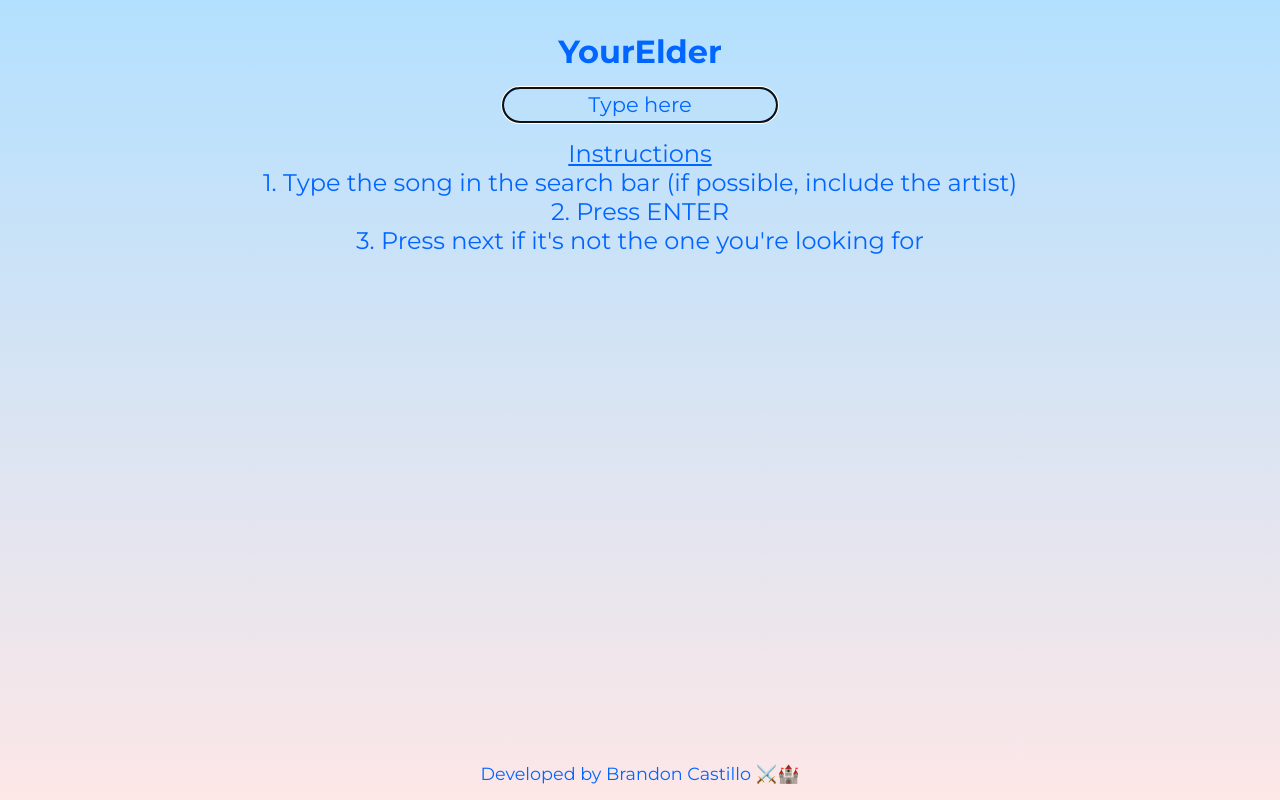
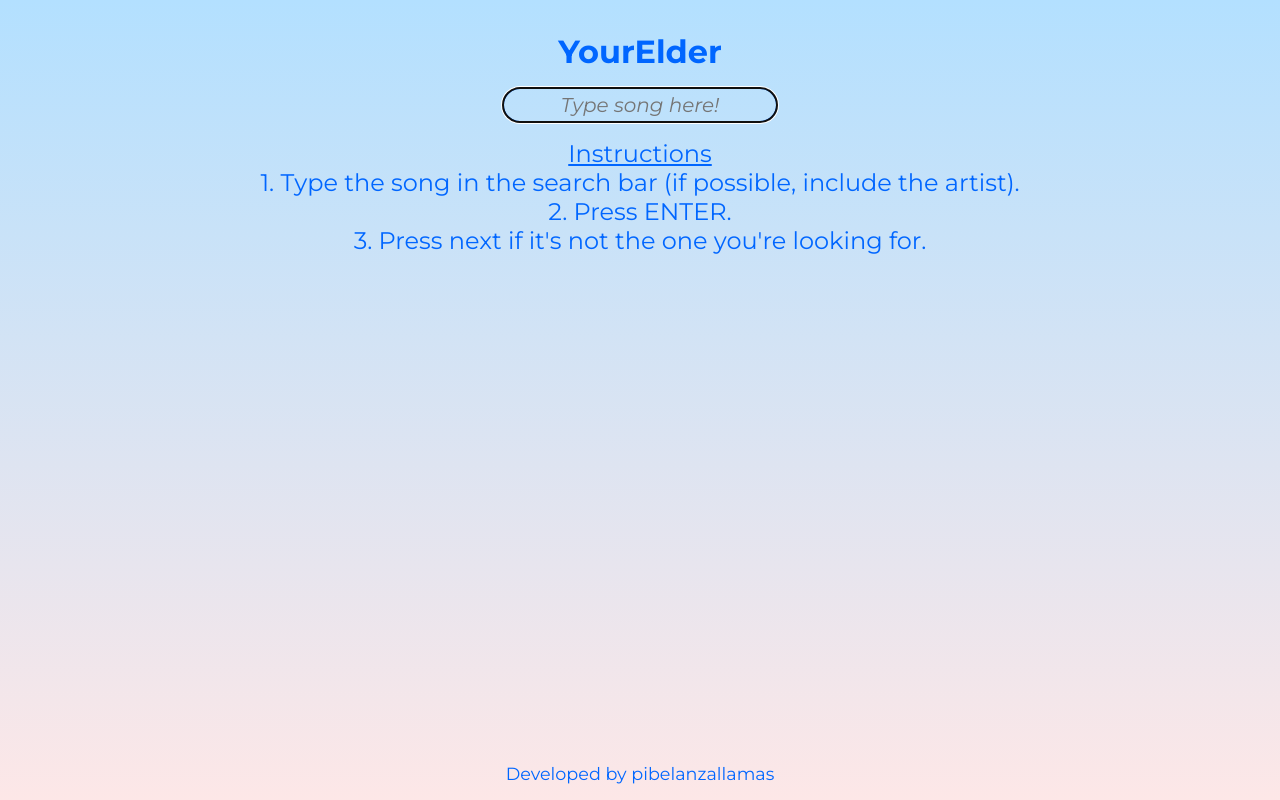
Before and after one commit to pibelanzallamas/youfast, a React (Vite) app: page / in a window 1280 px wide. Built offline with nearby package versions, Linux system fonts and the light colour scheme; no server answers.

Commit message:
placeholder italic

```diff
--- a/src/components/Home.jsx
+++ b/src/components/Home.jsx
@@ -79,7 +79,7 @@ function Home() {
             value={search}
             onChange={(e) => setSearch(e.target.value)}
             maxLength={60}
-            placeholder="Type here"
+            placeholder="Type song here!"
             autoFocus
             ref={inputRef}
           ></input>
@@ -90,10 +90,10 @@ function Home() {
           <u>Instructions</u>
         </p>
         <p>
-          1. Type the song in the search bar (if possible, include the artist)
+          1. Type the song in the search bar (if possible, include the artist).
         </p>
-        <p>2. Press ENTER</p>
-        <p>3. Press next if it's not the one you're looking for</p>
+        <p>2. Press ENTER.</p>
+        <p>3. Press next if it's not the one you're looking for.</p>
       </div>
 
       {ready && result && (
@@ -122,7 +122,7 @@ function Home() {
       )}
 
       <footer className="top" style={{ fontSize: "1.1rem" }}>
-        <p>Developed by Brandon Castillo ⚔️🏰</p>
+        <p>Developed by pibelanzallamas</p>
       </footer>
     </div>
   );
--- a/src/styles/App.css
+++ b/src/styles/App.css
@@ -82,10 +82,8 @@ body {
   margin-top: 1rem;
 }
 
-::placeholder {
-  font-size: 21px;
-  color: #0066ff;
-  font-family: Montserrat;
+.buscador input::placeholder {
+  font-style: italic;
 }
 
 /*# sourceMappingURL=App.css.map */
--- a/src/styles/App.sass
+++ b/src/styles/App.sass
@@ -25,7 +25,10 @@ body
 .top
   margin-top: 1rem
 
-::placeholder
-  font-size: 21px
-  color: #0066ff
-  font-family: Montserrat
+// ::placeholder
+//   font-size: 21px
+//   color: #0066ff
+//   font-family: Montserrat
+
+.buscador input::placeholder
+  font-style: italic
```
Also changed, not shown: 1 other file (tests, documents, lock files or other folders).
